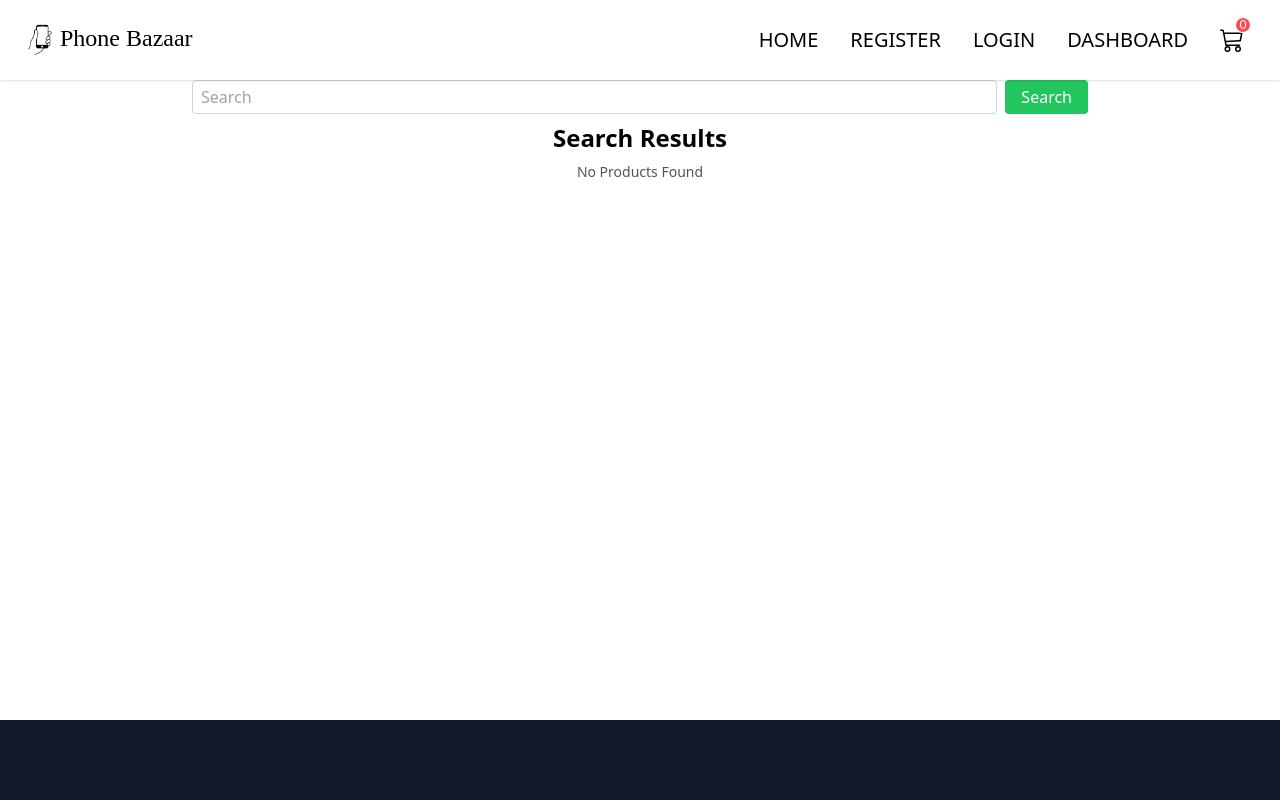
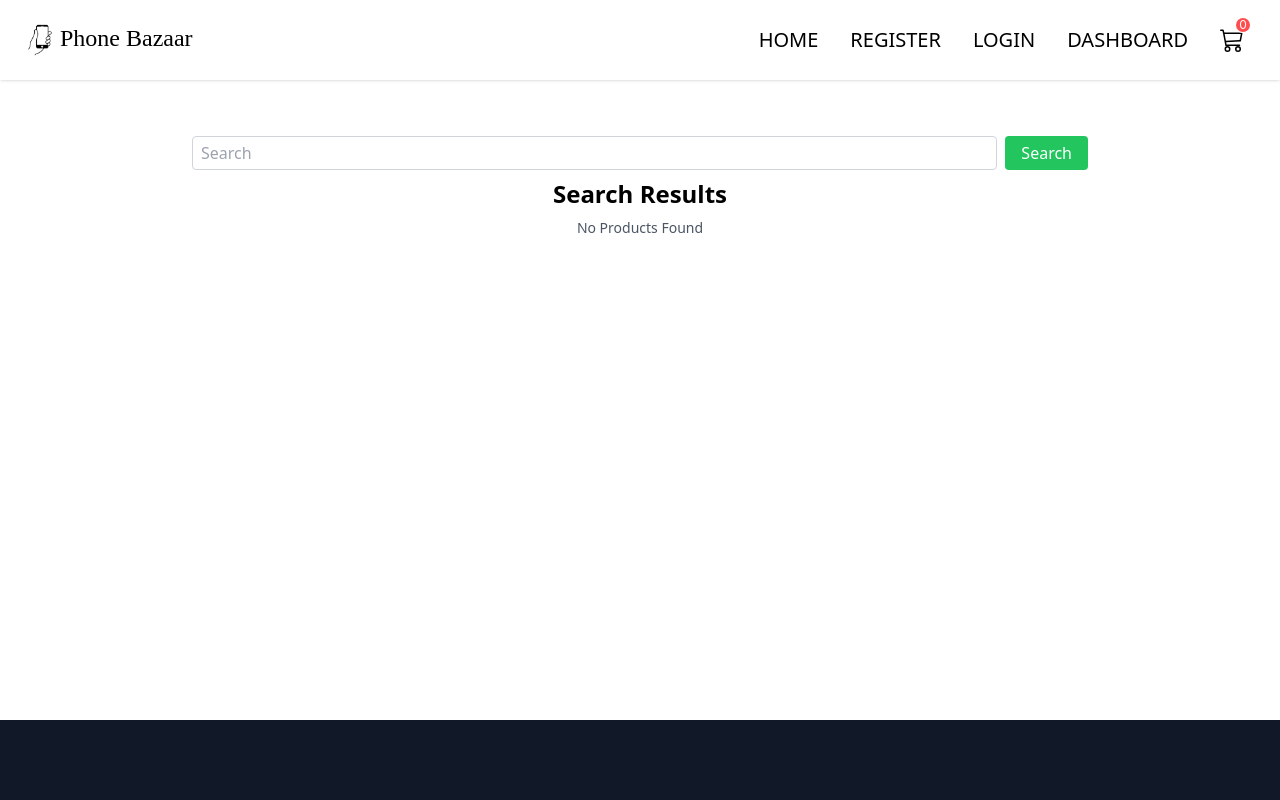
Before and after one commit to abhikm495/mobile-store-frontend, a React (Create React App) app: page /search in a window 1280 px wide. Shown: the top 800 px of the page. Built offline with nearby package versions, Linux system fonts and the light colour scheme.

Commit message:
fixed searchpage

```diff
--- a/src/components/SearchBar/SearchBar.js
+++ b/src/components/SearchBar/SearchBar.js
@@ -11,7 +11,7 @@ const SearchBar = () => {
     e.preventDefault();
     try {
       const { data } = await axios.get(
-        `${process.env.REACT_APP_API}/api/v1/products/search/${values.keyword}`
+        `${process.env.REACT_APP_API}/api/v1/products/search/${values?.keyword}`
       );
       setValues({ ...values, results: data });
       navigate("/search");
@@ -20,7 +20,7 @@ const SearchBar = () => {
     }
   };
   return (
-    <div className="flex justify-center items-center mb-2">
+    <div className="flex justify-center items-center mb-2 ">
       <form
         className="flex w-full max-w-20 ml-6 sm:ml-0 justify-center sm:max-w-4xl "
         role="search"
--- a/src/pages/HomePage.js
+++ b/src/pages/HomePage.js
@@ -9,7 +9,7 @@ import { Prices } from "../components/Filter/Price";
 import { FontAwesomeIcon } from "@fortawesome/react-fontawesome";
 import { faBars, faTimes } from "@fortawesome/free-solid-svg-icons";
 
-import { useMedia } from "use-media";
+// import { useMedia } from "use-media";
 import SearchBar from "../components/SearchBar/SearchBar";
 const HomePage = () => {
   const [isOpen, setIsOpen] = useState(false);
@@ -54,11 +54,6 @@ const HomePage = () => {
       setLoading(false);
     }
   };
-
-  useEffect(() => {
-    if (page === 1) return;
-    loadMore();
-  }, [page]);
 
   const getTotal = async () => {
     try {
@@ -111,6 +106,11 @@ const HomePage = () => {
   useEffect(() => {
     if (radio?.length) filterProduct();
   }, [radio]);
+
+  useEffect(() => {
+    if (page === 1) return;
+    loadMore();
+  }, [page]);
 
   const filterProduct = async () => {
     try {
@@ -226,7 +226,7 @@ const HomePage = () => {
           )}
         </div>
 
-        <div className="col-md-9 p-4 w-full mt-5 ml-3 sm:mx-auto sm:ml-20 flex flex-col relative">
+        <div className="col-md-9 p-0 w-full mt-5 ml-3 sm:mx-auto sm:ml-20 flex flex-col relative">
           <SearchBar />
           <h1 className="text-3xl font-bold mb-6 text-center ml-5 sm:ml-0">
             ALL PRODUCTS LIST
--- a/src/pages/Search.js
+++ b/src/pages/Search.js
@@ -9,9 +9,9 @@ const Search = () => {
   const [values] = useSearch();
   console.log(values);
   return (
-    <Layout title={"Search results"}>
-      <div className="container">
-        <div className="flex flex-col mt-10 text-center">
+    <Layout>
+      <div className="container flex flex-col mx-auto">
+        <div className="flex flex-col mt-10 text-center p-4">
           <SearchBar />
           <h1 className="text-2xl font-bold mb-2">Search Results</h1>
           <h6 className="text-sm text-gray-600">
@@ -20,7 +20,7 @@ const Search = () => {
               : `Found ${values?.results.length} Products`}
           </h6>
         </div>
-        <div className=" grid grid-cols-[360px] py-24 md:py-32  md:grid-cols-[370px,370px] lg:grid-cols-[370px,370px,370px] justify-center  gap-y-20 overflow-hidden">
+        <div className=" grid grid-cols-[360px] py-24 md:py-32  md:grid-cols-[370px,370px] lg:grid-cols-[310px,310px,310px,310px] justify-center  gap-y-20 overflow-hidden">
           {values?.results.map((p) => (
             <div key={p._id} className="mb-8">
               <UserProductCard
```
